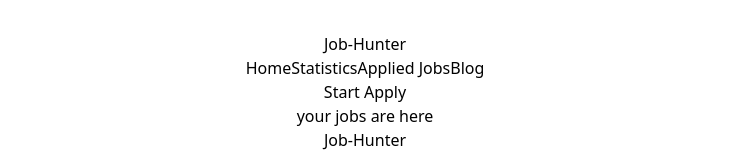
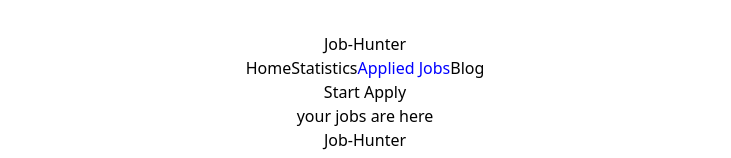
Before and after one commit to hasibprangon/Job-Hunter-, a React (Vite) app: page /appliedJobs in a window 1280 px wide. Shown: the top 158 px of the page, without its empty margins (275-1006 px from the left). Built offline with nearby package versions, Linux system fonts and the light colour scheme.

Commit message:
Showing Active link

```diff
--- /dev/null
+++ b/src/Components/ActiveLink/ActiveLink.css
@@ -0,0 +1,3 @@
+.active{
+    color: blue;
+}
--- /dev/null
+++ b/src/Components/ActiveLink/ActiveLink.jsx
@@ -0,0 +1,16 @@
+import React from 'react';
+import { NavLink } from 'react-router-dom';
+import './ActiveLink.css'
+
+const ActiveLink = ({to, children}) => {
+    return (
+       <NavLink
+       to={to}
+       className={({isActive}) => isActive ? 'active' : ""}
+       >
+        {children}
+       </NavLink>
+    );
+};
+
+export default ActiveLink;
--- a/src/Components/Header/Header.jsx
+++ b/src/Components/Header/Header.jsx
@@ -1,5 +1,6 @@
 import React from 'react';
 import { Link } from 'react-router-dom';
+import ActiveLink from '../ActiveLink/ActiveLink';
 
 const Header = () => {
     return (
@@ -7,10 +8,10 @@
             <div className='container mx-auto flex items-center justify-between'>
                 <h1 className=' text-3xl  font-bold'>Job-Hunter</h1>
                 <div className='flex gap-4'>
-                    <Link to='/'>Home</Link>
-                    <Link to='/statistics'>Statistics</Link>
-                    <Link to='/appliedJobs'>Applied Jobs</Link>
-                    <Link to='/blog'>Blog</Link>
+                    <ActiveLink to='/'>Home</ActiveLink>
+                    <ActiveLink to='/statistics'>Statistics</ActiveLink>
+                    <ActiveLink to='/appliedJobs'>Applied Jobs</ActiveLink>
+                    <ActiveLink to='/blog'>Blog</ActiveLink>
                 </div>
                 <button className=' border rounded-lg px-5 py-3 bg-blue-500 hover:bg-blue-700 text-white'>Start Apply</button>
             </div>
```
